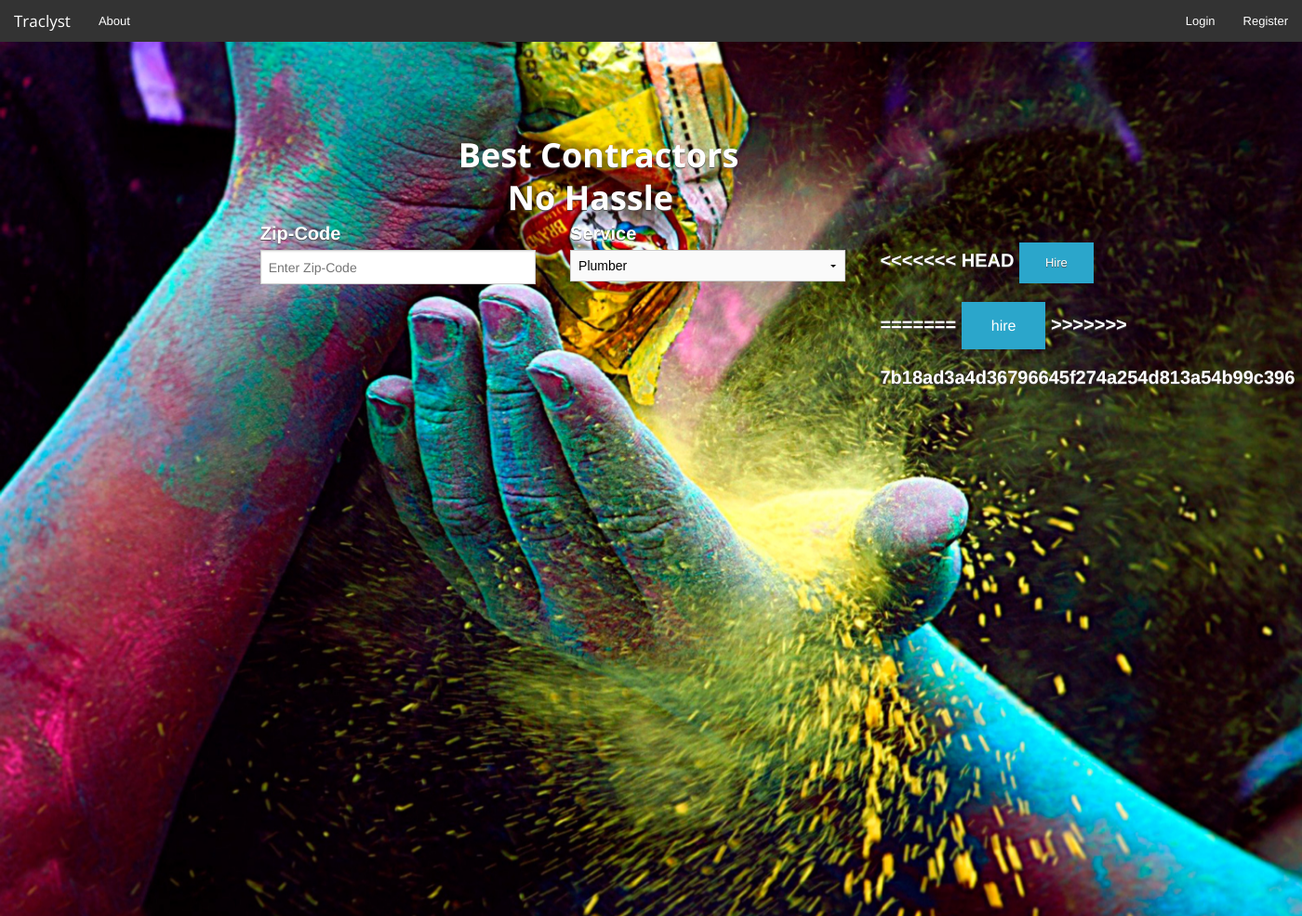
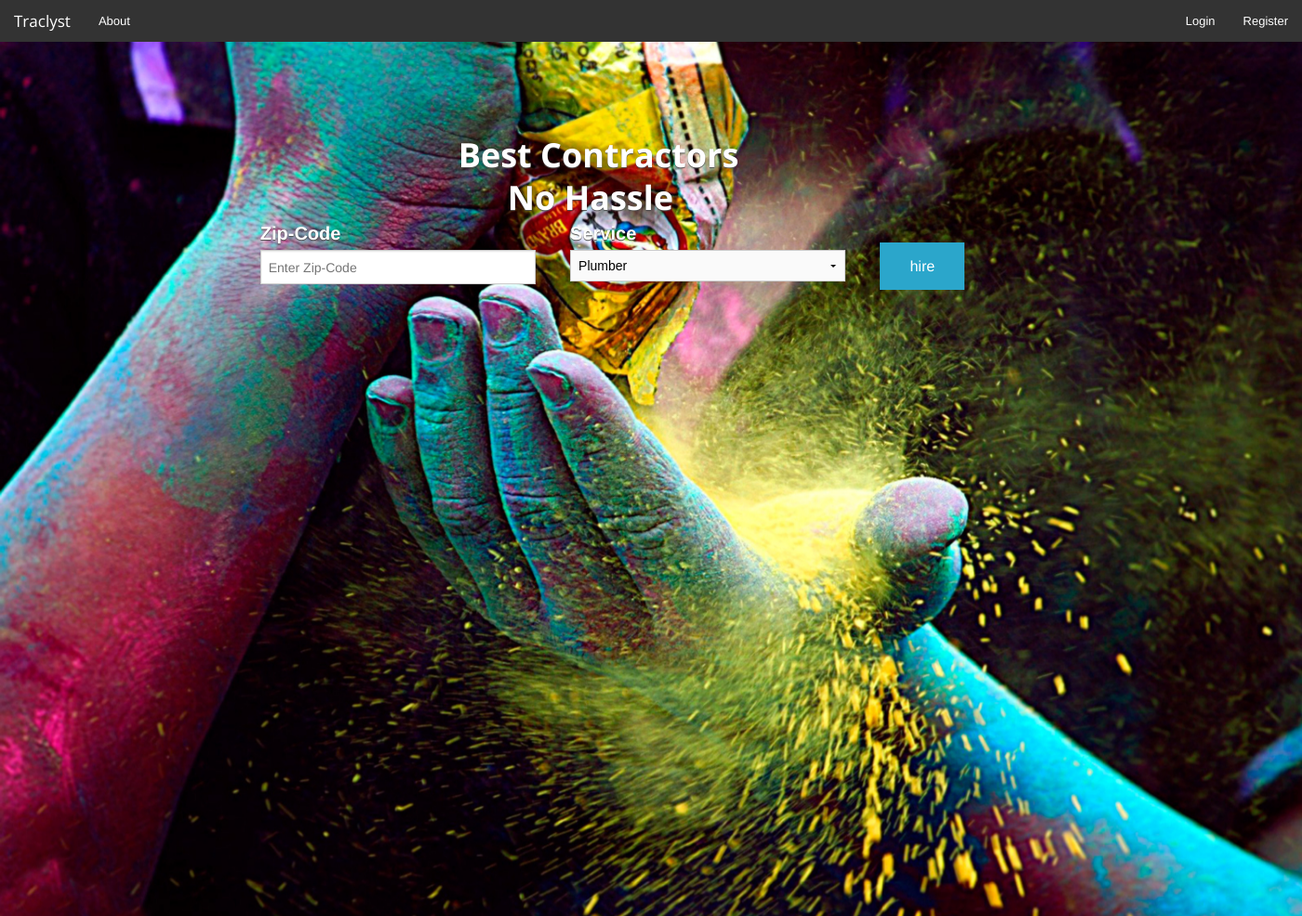
Before and after one commit to normtronics/RIT48, a PHP site: page / in a window 1400 px wide. Shown: the whole page at 93% size. Run offline with PHP 8.4, Linux system fonts and the light colour scheme.

Commit message:
Saving changes

```diff
--- a/YelpData.php
+++ b/YelpData.php
@@ -56,15 +56,14 @@
 			curl_close($ch);
 
 			// Handle Yelp response data
-			$response = json_decode($data);
+			//$response = json_decode($data);
 
 			// Print it for debugging
 			//print_r($response);
 
 			header('Content-type: application/json');
-			header('Access-Control-Allow-Origin: *');
 			//echo json_encode($this->objectToArray($data));
-			echo json_encode(array('Yelp' => $response));
+			echo $data;
 		}
 
 
--- a/index.html
+++ b/index.html
@@ -77,11 +77,7 @@
 				</div>
 				<div class="large-4 medium-4 columns">
 					<br>
-<<<<<<< HEAD
-					<a href="#" class="small button" style="" onclick="getData()">Hire</a>
-=======
-					<input type="submit" class="button" value="hire" />
->>>>>>> 7b18ad3a4d36796645f274a254d813a54b99c396
+					<input type="submit" class="button" value="hire" onclick="getData()"/>
 				</div>
 			</div>
 			</div>
@@ -119,11 +115,8 @@
 
 		<div>
 		</div>
-<<<<<<< HEAD
-	</div> -->
+	</div>
 	</script>
-=======
->>>>>>> 7b18ad3a4d36796645f274a254d813a54b99c396
 	<script src="js/jquery.js"></script>
 	<script src="js/foundation.min.js"></script>
 	<script src="js/data/YelpParser.js"></script>
```
